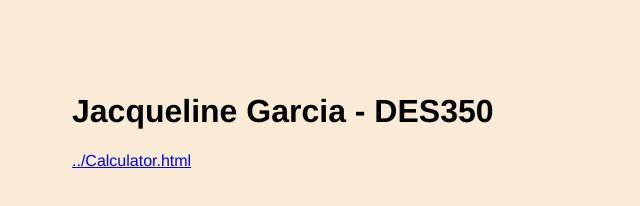
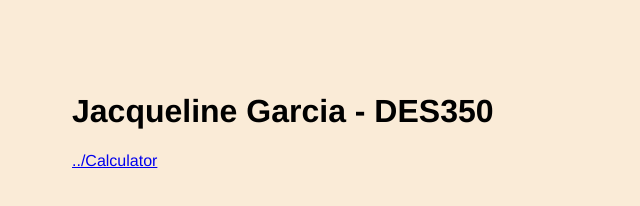
Before and after one commit to JackieG13/DES-350, a plain HTML site: page index.html in a window 1280 px wide. Shown: the full height of the page, 0-640 px from the left. Drawn offline with Linux system fonts and the light colour scheme.

Commit message:
Add files via upload

```diff
--- a/index.html
+++ b/index.html
@@ -16,6 +16,6 @@
 
 <body>
 <h1>Jacqueline Garcia - DES350</h1>
-<a href="Calculator">../Calculator.html</a>
+<a href="../Calculator.html">../Calculator</a>
 </body>
 </html>
```
